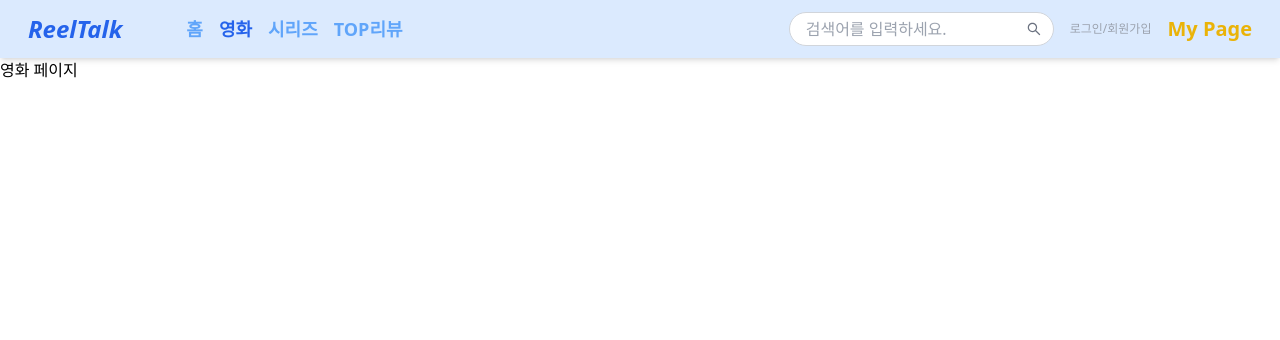
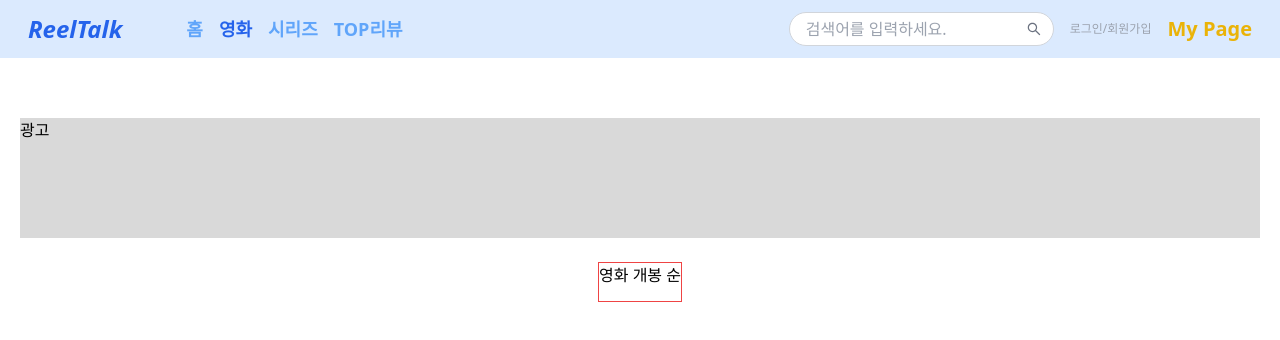
Before and after one commit to TEAM-ALOM/reeltalk-fe, a Next.js app: page /movies-screen in a window 1280 px wide. Shown: the top 340 px of the page. Built offline with nearby package versions, Linux system fonts and the light colour scheme.

Commit message:
Update page.tsx

```diff
--- a/app/movies-screen/page.tsx
+++ b/app/movies-screen/page.tsx
@@ -1,8 +1,15 @@
+"use client";
+import { useState } from "react";
+
 export default function MoviesScreen() {
 
     return (
-        <div>
-            <h1>영화 페이지</h1>
-        </div>
+        <main className="flex flex-col justify-center items-center space-y-6 bg-white">
+            {/* 광고 자리 */}
+            <div className="bg-[#D9D9D9] w-[calc(100vw-40px)] h-[120px] mt-[60px]">광고</div>
+
+            {/* 영화 개봉순 나열열 */}
+            <div className=" w-120 h-10 border border-3 border-red-500">영화 개봉 순</div>
+        </main>
     );
 }
```
